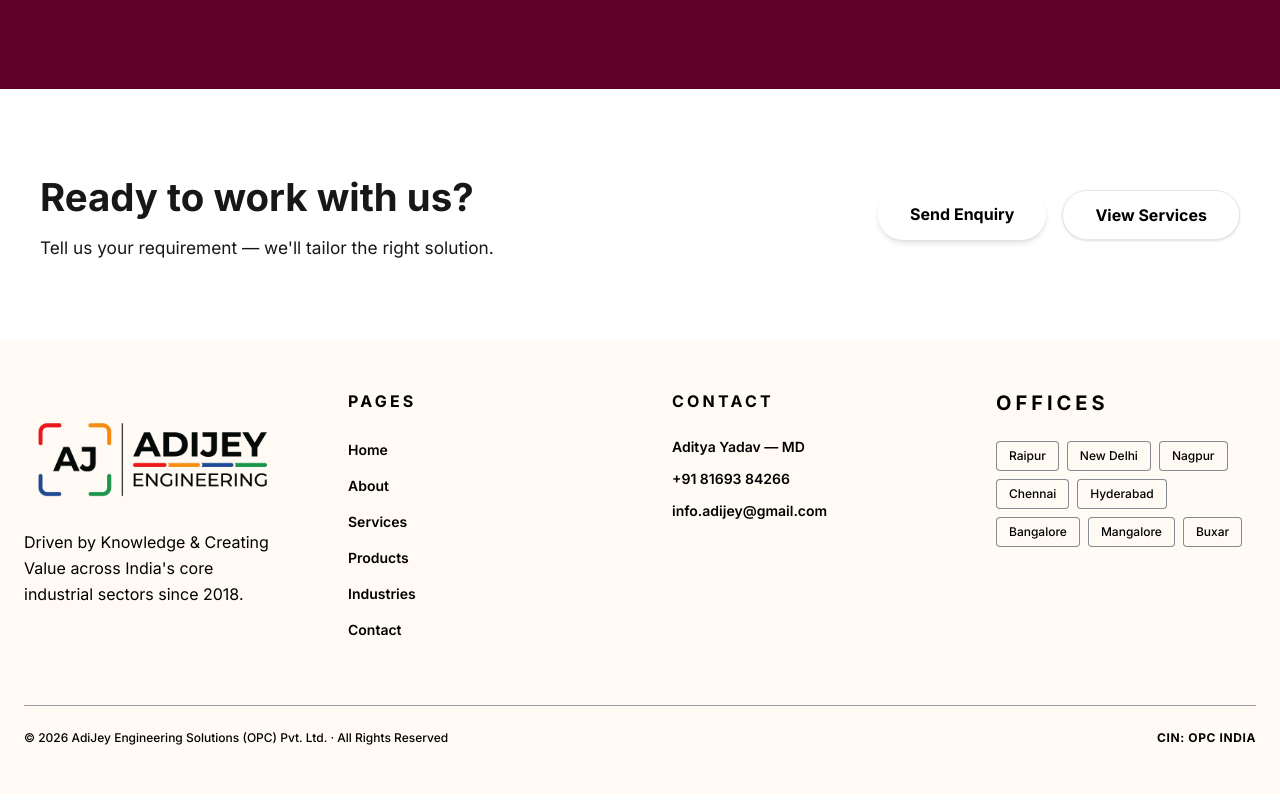
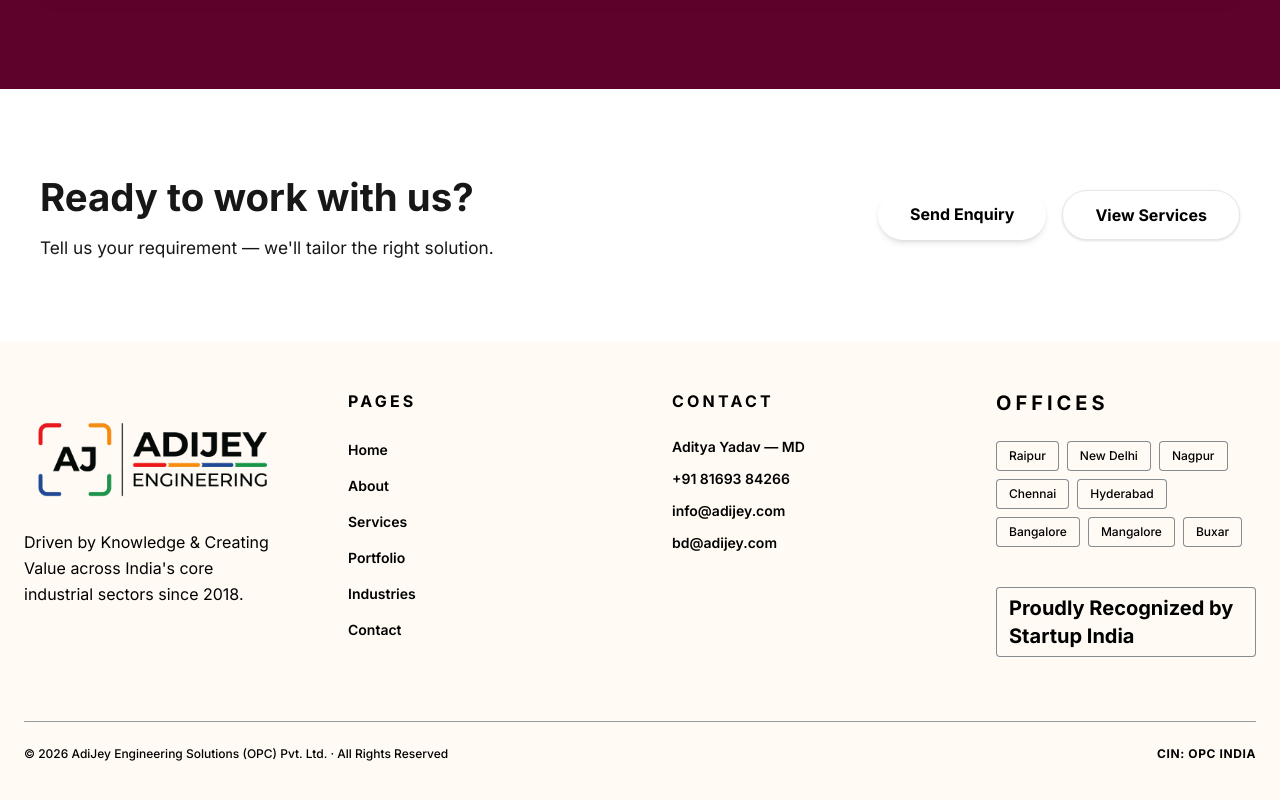
Before and after one commit to radon19/adijey, a Next.js app: page / in a window 1280 px wide. Shown: the part 2391-3191 px from the top of the page. Built offline with nearby package versions, Linux system fonts and the light colour scheme.

Commit message:
readme , bug fixes

```diff
--- a/src/app/industries/page.tsx
+++ b/src/app/industries/page.tsx
@@ -171,7 +171,7 @@ export default function IndustriesPage() {
               </p>
             </div >
 <Link
-        href="/services"
+        href="/contact"
         className="bg-white text-black border border-gray-200 px-8 py-3 rounded-full font-sans font-bold shadow-sm hover:shadow-md transition-all hover:scale-115"
       >
          Talk to our team → </Link>
--- a/src/app/page.tsx
+++ b/src/app/page.tsx
@@ -34,7 +34,7 @@ const approvals = ["MECON", "PDIL", "Avant Garde", "Desein", "EIL", "TCE", "Toyo
 
 const highlights = [
   { icon: "⚙️", title: "Procurement Outsourcing", href: "/services", desc: "Strategic sourcing, e-auctions, contract management and vendor qualification." },
-  { icon: "📦", title: "Material Supply", href: "/products", desc: "18+ product categories — PPE, electrical, C&I, chemicals, structural steel." },
+  { icon: "📦", title: "Material Supply", href: "/portfolio", desc: "18+ product categories — PPE, electrical, C&I, chemicals, structural steel." },
   { icon: "🏗️", title: "Design & EPC", href: "/services", desc: "Turnkey projects: fans, FGD systems, pollution control, material handling." },
   { icon: "🔧", title: "Repair & Overhaul", href: "/services", desc: "Valve servicing, reverse engineering, capital equipment repair across India." },
 ];
--- a/src/components/Footer.tsx
+++ b/src/components/Footer.tsx
@@ -12,7 +12,7 @@ export default function Footer() {
           {/* Column 1: Brand & Description */}
           <div className="text-red-500 lg:col-span-1">
 
-          <Logo className="h-35 w-auto" />
+            <Logo className="h-35 w-auto" />
             <p className="text-black text-base leading-relaxed ">
               Driven by Knowledge &amp; Creating Value across India's core
               industrial sectors since 2018.
@@ -21,7 +21,7 @@ export default function Footer() {
 
           {/* Column 2: Pages Links */}
           <div>
-            <h4  className=" font-bold tracking-[0.2em] uppercase mb-6">
+            <h4 className=" font-bold tracking-[0.2em] uppercase mb-6">
               Pages
             </h4>
             <ul className="flex flex-col gap-3">
@@ -29,7 +29,7 @@ export default function Footer() {
                 { name: "Home", href: "/" },
                 { name: "About", href: "/about" },
                 { name: "Services", href: "/services" },
-                { name: "Products", href: "/products" },
+                { name: "Portfolio", href: "/portfolio" },
                 { name: "Industries", href: "/industries" },
                 { name: "Contact", href: "/contact" },
               ].map((link) => (
@@ -47,7 +47,7 @@ export default function Footer() {
 
           {/* Column 3: Contact Info */}
           <div>
-            <h4  className=" font-bold tracking-[0.2em] uppercase mb-6">
+            <h4 className=" font-bold tracking-[0.2em] uppercase mb-6">
               Contact
             </h4>
             <ul className="flex flex-col gap-3 font-semibold  text-sm">
@@ -55,7 +55,12 @@ export default function Footer() {
               <li>+91 81693 84266</li>
               <li>
                 <a href="mailto:info.adijey@gmail.com" className="hover:underline transition-colors">
-                  info.adijey@gmail.com
+                  info@adijey.com
+                </a>
+              </li>
+              <li>
+                <a href="mailto:info.adijey@gmail.com" className="hover:underline transition-colors">
+                  bd@adijey.com
                 </a>
               </li>
             </ul>
@@ -63,7 +68,7 @@ export default function Footer() {
 
           {/* Column 4: Offices Tags */}
           <div>
-            <h4  className="text-xl font-bold tracking-[0.2em] uppercase mb-6">
+            <h4 className="text-xl font-bold tracking-[0.2em] uppercase mb-6">
               Offices
             </h4>
             <div className="flex flex-wrap gap-2">
@@ -76,6 +81,14 @@ export default function Footer() {
                   {city}
                 </span>
               ))}
+            </div>
+            <div className="flex flex-wrap gap-2 pt-10">
+              <span
+                className="text-xl font-bold px-3 py-1.5 border text-black border-gray-700/60 rounded"
+                style={{ backgroundColor: "rgba(255, 255, 255, 0.02)" }}
+              >
+                Proudly Recognized by Startup India
+              </span>
             </div>
           </div>
 
```
Also changed, not shown: image.png (added), 1 other file (tests, documents, lock files or other folders).
